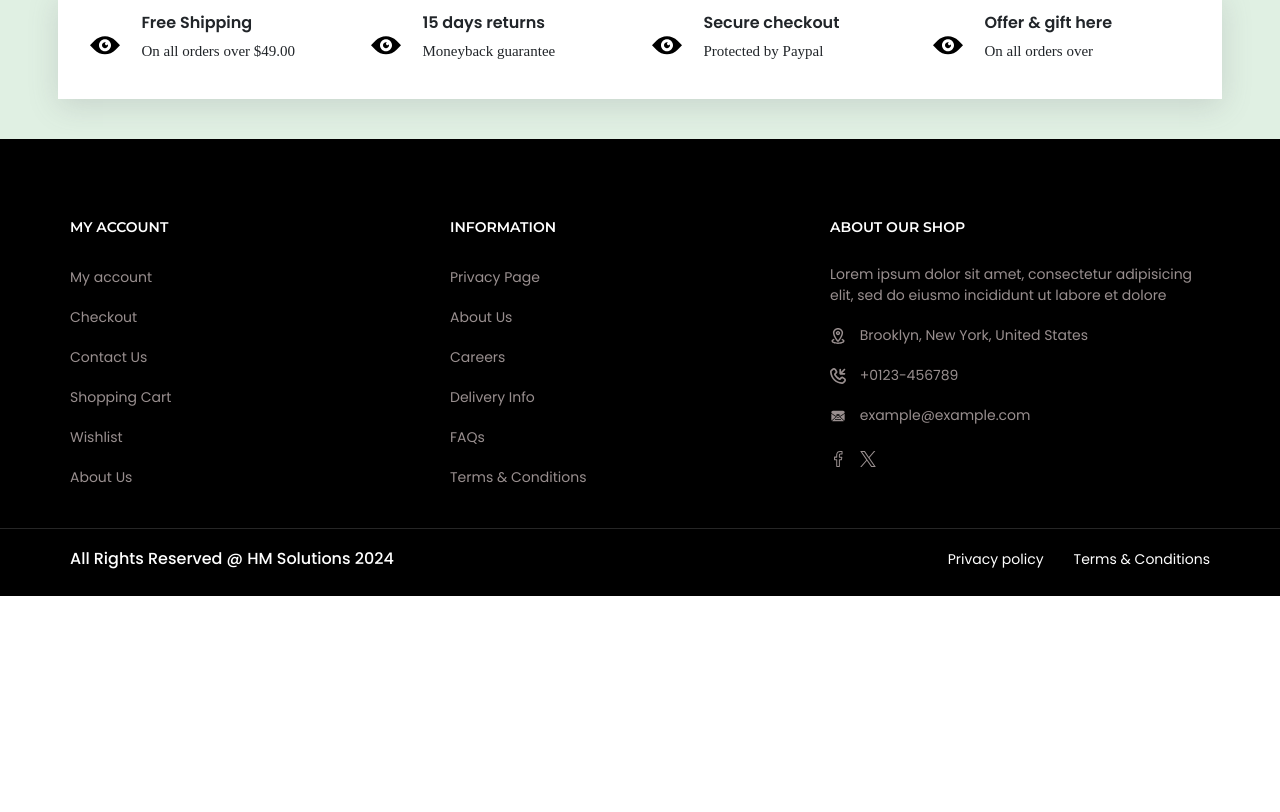
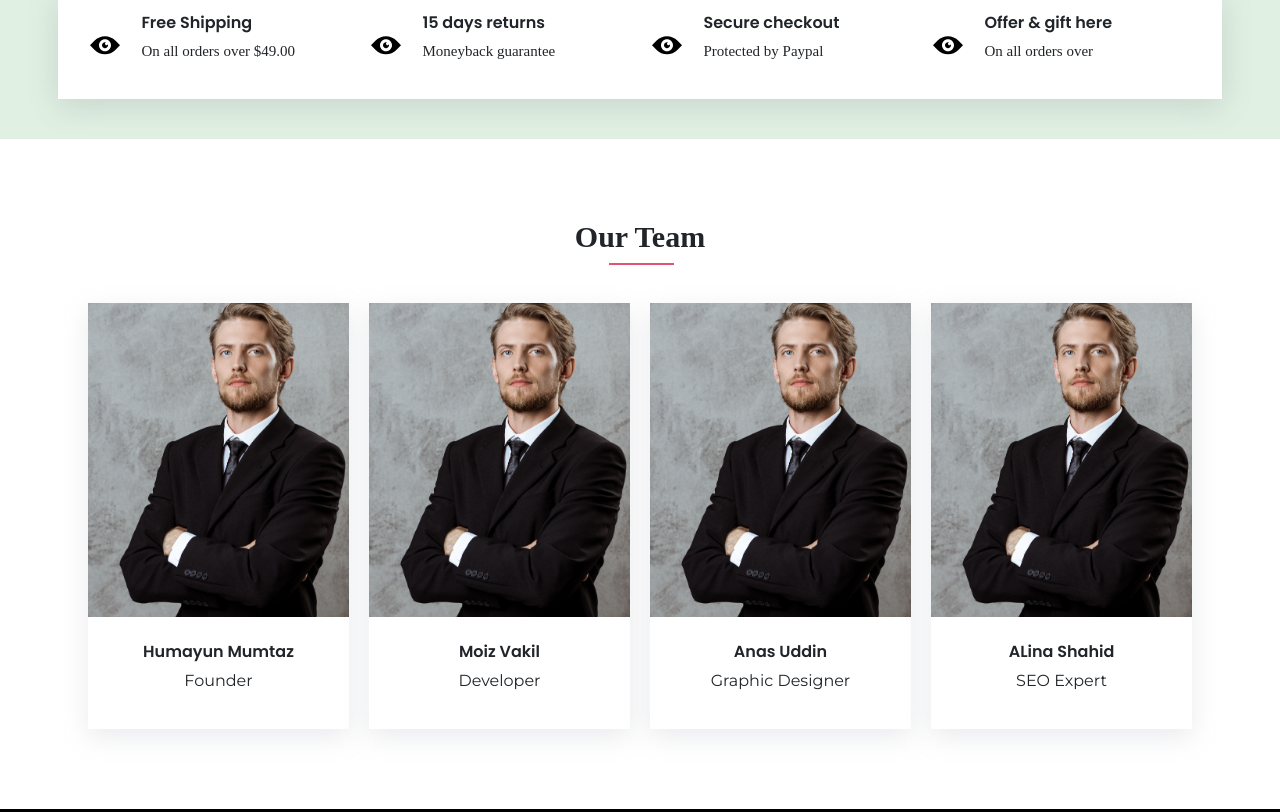
Before and after one commit to humayun296/ecommerce-static, a plain HTML site: page index.html in a window 1280 px wide. Shown: the part 1700-2512 px from the top of the page. Before the commit the page ends 2296 px from the top, so only its background shows below. Drawn offline with nearby package versions, Linux system fonts and the light colour scheme; a web font is replaced by a local one.

Commit message:
Our team section created with responsives

```diff
--- a/assets/css/style.css
+++ b/assets/css/style.css
@@ -1897,6 +1897,160 @@ display: none;
 
 /* END FIFTH SECTION */
 
+
+
+
+/* BEGIN SIXTH SECTION  */
+
+.seven-sec .container {
+  padding: 80px 0px 80px 0px;
+  display: flex;
+  flex-direction: column;
+  justify-content: center;
+  align-items: center;
+}
+
+.seven-sec .container h2 {
+  font-size: 30px;
+  font-family: monteserrat;
+  font-weight: 600;
+  position: relative;
+}
+
+.seven-sec .container h2::after {
+  content: "";
+  background-color: #e15471;
+  width: 50%;
+  height: 2px;
+  position: absolute;
+  bottom: -10px;
+  left: 34px;
+}
+
+.seven-sec .container .row {
+  padding-top: 40px;
+  display: grid;
+  grid-template-columns: auto auto auto auto;
+  gap: 20px;
+}
+
+.seven-sec .imagebox {
+  box-shadow: rgba(149, 157, 165, 0.2) 0px 8px 24px;
+  background-color: white;
+  padding: 0px;
+  transition: all 0.4s ease;
+}
+
+.seven-sec .imagebox:hover {
+  box-shadow: rgba(0, 0, 0, 0.35) 0px 5px 15px;
+}
+
+.seven-sec .imagebox img {
+  width: 314px;
+  height: 343px;
+  object-fit: cover;
+}
+
+.seven-sec .content {
+  padding: 25px 15px 20px 15px;
+  display: flex;
+  flex-direction: column;
+  align-items: center;
+}
+
+.seven-sec .container h4 {
+  font-size: 18px;
+  font-family: "Poppins";
+  font-weight: 600;
+}
+
+.seven-sec .content p {
+  font-size: 18px;
+  font-weight: 400;
+  font-family: "Montserrat";
+}
+
+/* FOR 1366 */
+
+@media (max-width: 1366px) {
+  .seven-sec .imagebox img {
+    width: 261px;
+    height: 314px;
+    object-fit: cover;
+  }
+
+  .seven-sec .container h4 {
+    font-size: 16px;
+    font-family: "Poppins";
+    font-weight: 600;
+  }
+
+  .seven-sec .content p {
+    font-size: 16px;
+    font-weight: 400;
+    font-family: "Montserrat";
+  }
+}
+
+@media (max-width: 1199px) {
+  .seven-sec .imagebox img {
+    width: 230px;
+    height: 290px;
+    object-fit: cover;
+  }
+}
+
+@media (max-width: 991px) {
+  .seven-sec .container .row {
+    padding-top: 40px;
+    display: grid;
+    grid-template-columns: auto auto;
+    gap: 20px;
+  }
+
+  .seven-sec .imagebox img {
+    width: 339px;
+    height: 333px;
+    object-fit: cover;
+  }
+}
+
+@media (max-width: 767px) {
+  .seven-sec .container .row {
+    padding-top: 40px;
+    display: grid;
+    grid-template-columns: auto auto;
+    gap: 20px;
+  }
+
+  .seven-sec .imagebox img {
+    width: 239px;
+    height: 256px;
+    object-fit: cover;
+  }
+}
+
+/* FOR 500 */
+
+@media (max-width: 500px) {
+  .seven-sec .container .row {
+    padding-top: 40px;
+    display: grid;
+    grid-template-columns: auto;
+    gap: 20px;
+  }
+
+  .seven-sec .imagebox img {
+    width: 300px;
+    height: 330px;
+    object-fit: cover;
+  }
+}
+
+
+
+/* END SIXTH SECTION */
+
 /* BEGIN FOOTER */
 
 .footer-bottom {
--- a/index.html
+++ b/index.html
@@ -894,6 +894,63 @@
     <!-- END FIFTH SECTION -->
 
 
+    <!-- BEGIN SEVENTH SECTION -->
+
+    <section class="seven-sec">
+      <div class="container">
+        <h2>Our Team</h2>
+
+        <div class="row">
+          <!-- First Image Box -->
+
+          <div class="imagebox">
+            <img src="/assets/images/jpg/team-member-1.jpg" alt="" />
+
+            <div class="content">
+              <h4>Humayun Mumtaz</h4>
+              <p>Founder</p>
+            </div>
+          </div>
+
+          <!-- Second Image Box -->
+
+          <div class="imagebox">
+            <img src="/assets/images/jpg/team-member-1.jpg" alt="" />
+
+            <div class="content">
+              <h4>Moiz Vakil</h4>
+              <p>Developer</p>
+            </div>
+          </div>
+
+          <!-- Third Image Box -->
+
+          <div class="imagebox">
+            <img src="/assets/images/jpg/team-member-1.jpg" alt="" />
+
+            <div class="content">
+              <h4>Anas Uddin</h4>
+              <p>Graphic Designer</p>
+            </div>
+          </div>
+
+          <!-- Fourth Image Box -->
+
+          <div class="imagebox">
+            <img src="/assets/images/jpg/team-member-1.jpg" alt="" />
+
+            <div class="content">
+              <h4>ALina Shahid</h4>
+              <p>SEO Expert</p>
+            </div>
+          </div>
+        </div>
+      </div>
+    </section>
+
+    <!-- END SEVENTH SECTION -->
+
+
      <!-- BEGIN FOOTER -->
 
      <section class="footer-bottom">
```
